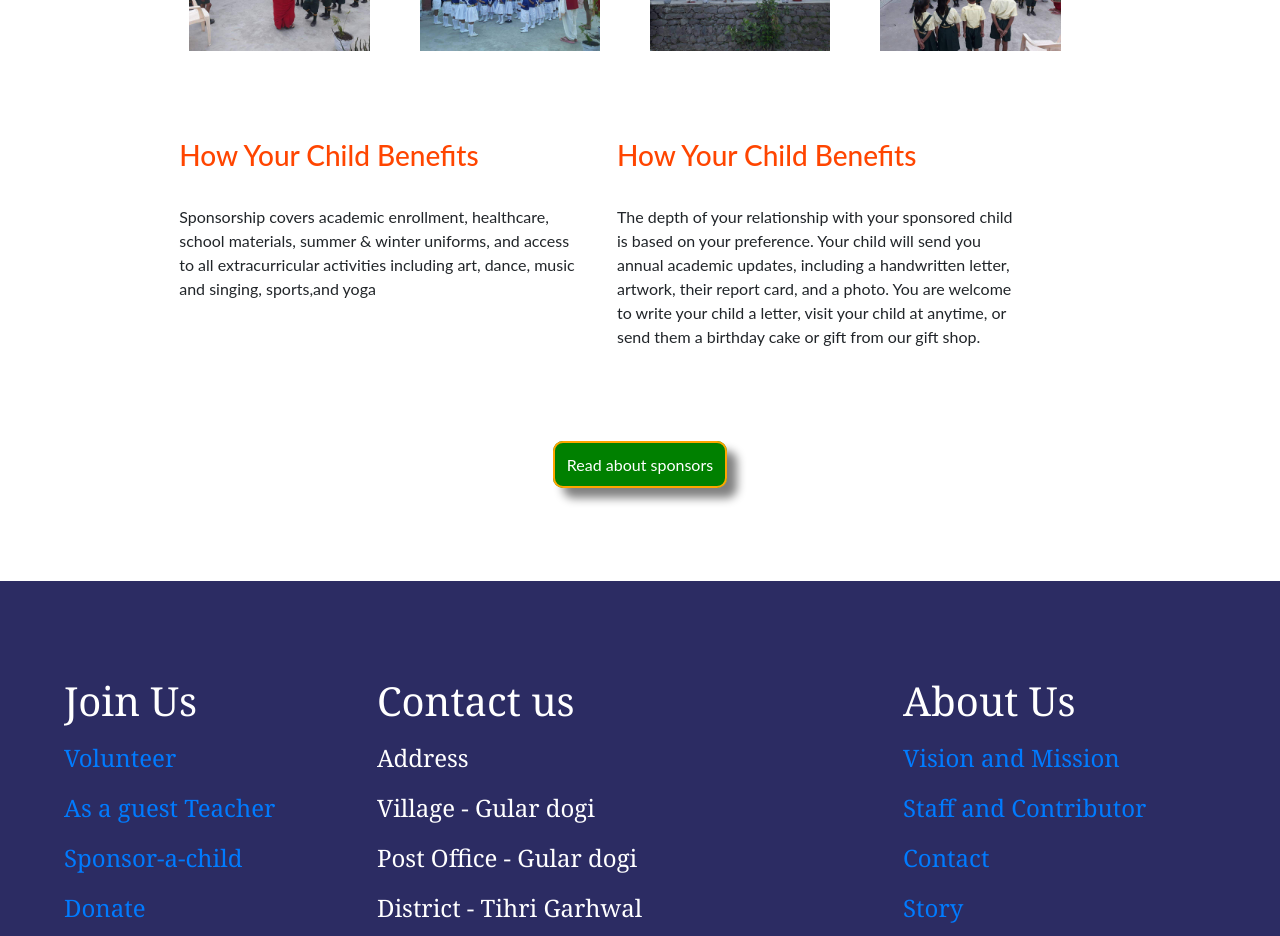
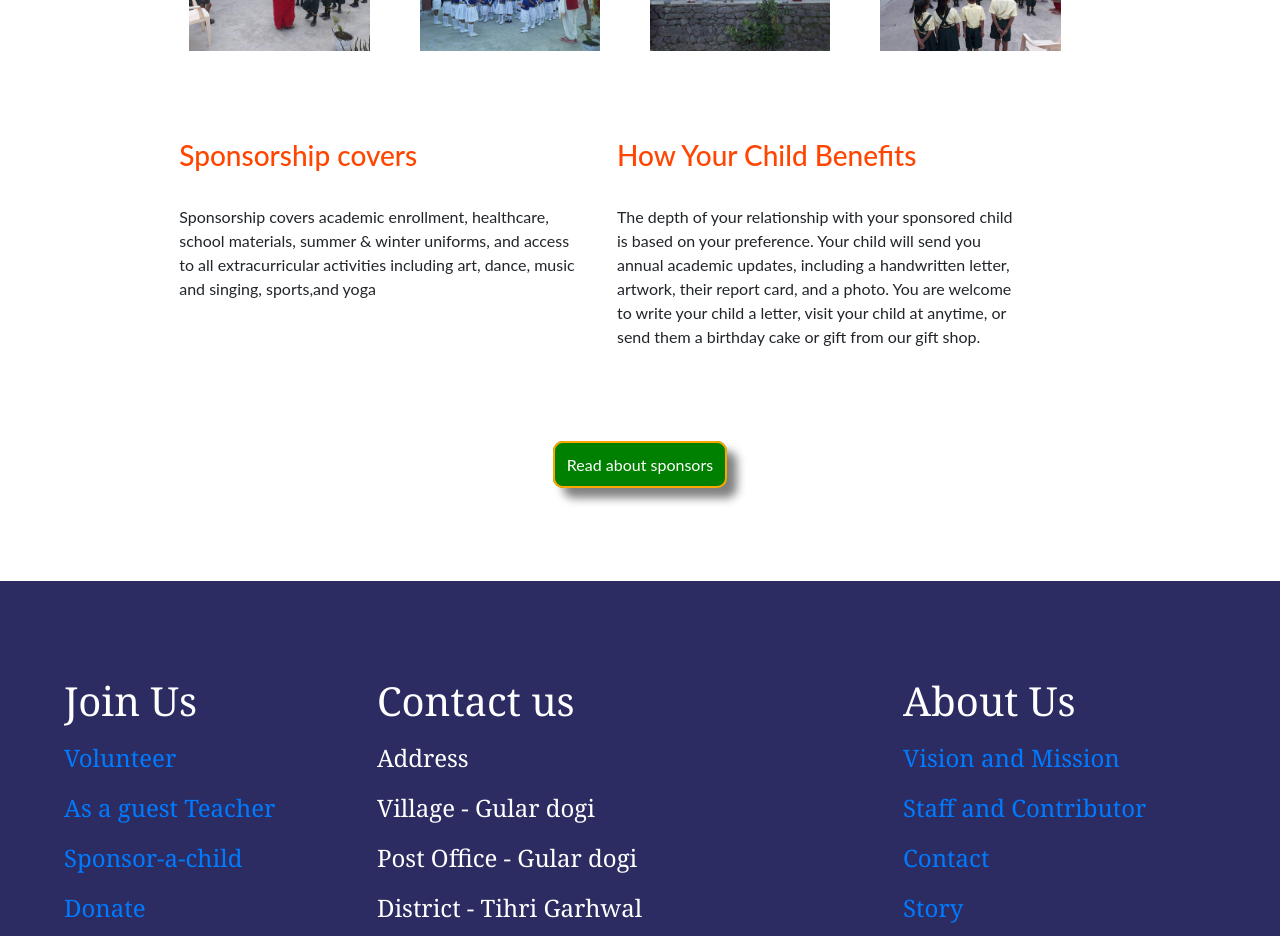
Before and after one commit to shiv2025/school, a plain HTML site: page pages/sponsor.html in a window 1280 px wide. Shown: the part 2040-2976 px from the top of the page. Drawn offline with nearby package versions, Linux system fonts and the light colour scheme.

Commit message:
Update sponsor.html

```diff
--- a/pages/sponsor.html
+++ b/pages/sponsor.html
@@ -384,7 +384,7 @@
     <div class="col-sm" style="padding-bottom:5vh;"><img width="90%" src="../images/IMG-20210206-WA0024.jpg"></div>
   </div><br><br>
   <div class="row" style="text-align: left;width:95%;">
-    <div class="col-sm" style="padding-bottom:7vh;"><h3 style="color: orangered;">How Your Child Benefits</h3><br><a>Sponsorship covers academic enrollment, healthcare, school materials, summer & winter uniforms, and access to all extracurricular activities including art, dance, music and singing, sports,and yoga</a></div>
+    <div class="col-sm" style="padding-bottom:7vh;"><h3 style="color: orangered;">Sponsorship covers</h3><br><a>Sponsorship covers academic enrollment, healthcare, school materials, summer & winter uniforms, and access to all extracurricular activities including art, dance, music and singing, sports,and yoga</a></div>
     <div class="col-sm" style="padding-bottom:7vh;"><h3 style="color: orangered;">How Your Child Benefits</h3><br><a>The depth of your relationship with your sponsored child is based on your preference. Your child will send you annual academic updates, including a handwritten letter, artwork, their report card, and a photo. You are welcome to write your child a letter, visit your child at anytime, or send them a birthday cake or gift from our gift shop.</a></div>
 
   </div><br><br>
```
